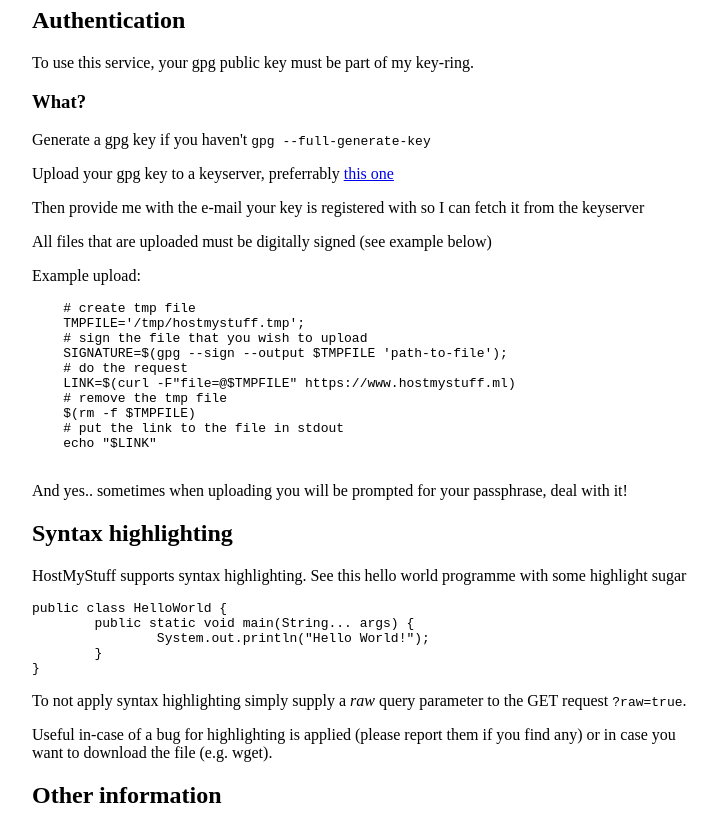
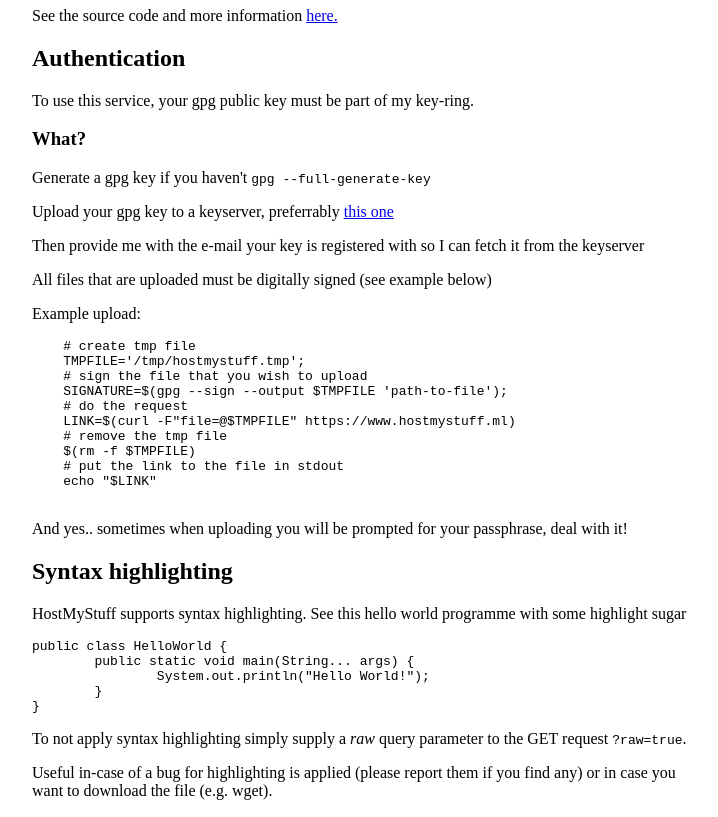
Before and after one commit to JurisMajors/hostmystuff, a website: page public/index.html in a window 1280 px wide. Shown: the part 113-930 px from the top of the page, without its empty margins (280-998 px from the left). Drawn offline with Linux system fonts and the light colour scheme.

Commit message:
Add link to github on homepage

```diff
--- a/public/index.html
+++ b/public/index.html
@@ -9,6 +9,7 @@
 
     <main>
 <h1> Welcome to HostMyStuff !</h1>
+See the source code and more information <a href="https://github.com/JurisMajors/hostmystuff">here.</a>
 
 <h2> Authentication </h2>
 <p> To use this service, your gpg public key must be part of my key-ring.</p>
```
